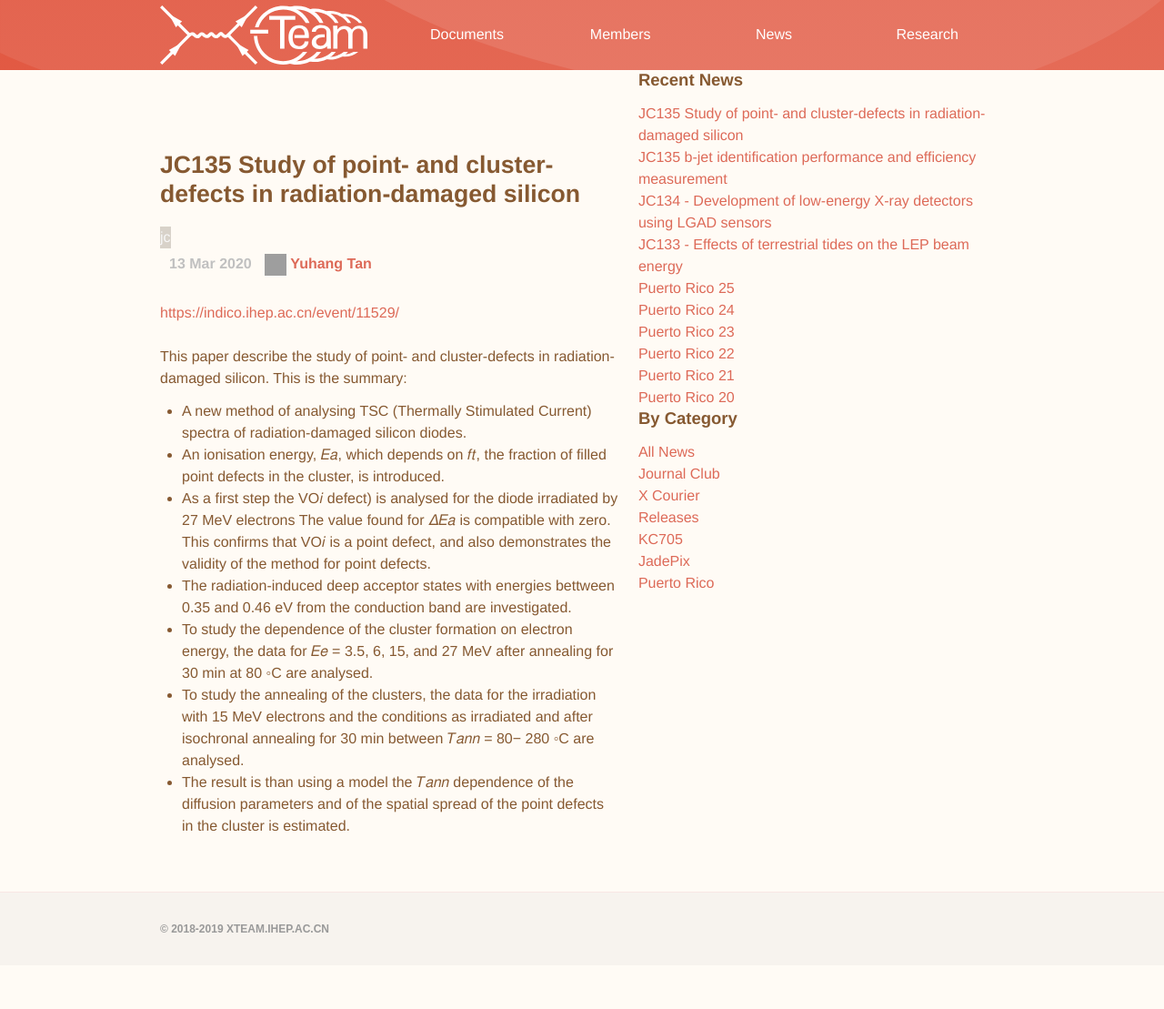
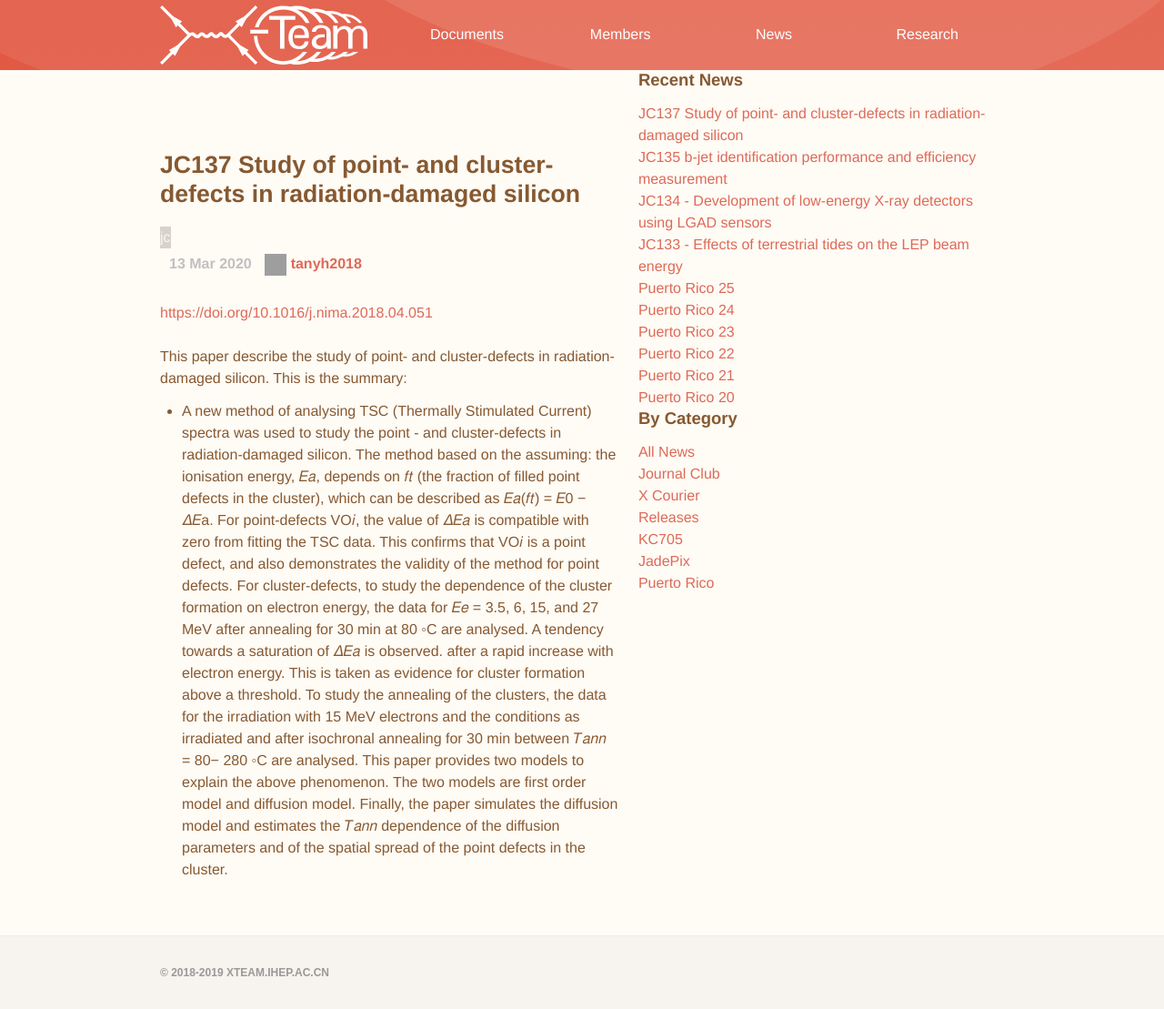
Before and after one commit to dt-np/xteam, a Jekyll site: the page built from _posts/2020-03-13-JC137.md, in a window 1280 px wide. Shown: the whole page at 91% size. Built offline with Jekyll 4.4.1, drawn with Linux system fonts in a browser that asks for light colours; before the commit the page ends 1061 px from its top, so only the background shows below that; grey boxes are pictures that could not be loaded.

Commit message:
modify the summary of JC137 paper

```diff
--- a/_posts/2020-03-13-JC137.md
+++ b/_posts/2020-03-13-JC137.md
@@ -1,17 +1,11 @@
 ---
-title:  "JC135 Study of point- and cluster-defects in radiation-damaged silicon"
+title:  "JC137 Study of point- and cluster-defects in radiation-damaged silicon"
 date: 2020-03-13
-author: Yuhang Tan
+author: tanyh2018
 categories: jc
 ---
 
-<https://indico.ihep.ac.cn/event/11529/>
+<https://doi.org/10.1016/j.nima.2018.04.051>
 
 This paper describe the study of point- and cluster-defects in radiation-damaged silicon. This is the summary:
-- A new method of analysing TSC (Thermally Stimulated Current) spectra of radiation-damaged silicon diodes.
-- An ionisation energy, 𝐸𝑎, which depends on 𝑓𝑡, the fraction of filled point defects in the cluster, is introduced.
-- As a first step the VO𝑖 defect) is analysed for the diode irradiated by 27 MeV electrons The value found for 𝛥𝐸𝑎 is compatible with zero. This confirms that VO𝑖 is a point defect, and also demonstrates the validity of the method for point defects.
-- The radiation-induced deep acceptor states with energies bettween 0.35 and 0.46 eV from the conduction band are investigated.
-- To study the dependence of the cluster formation on electron energy, the data for 𝐸𝑒 = 3.5, 6, 15, and 27 MeV after annealing for 30 min at 80 ◦C are analysed.
-- To study the annealing of the clusters, the data for the irradiation with 15 MeV electrons and the conditions as irradiated and after isochronal annealing for 30 min between 𝑇𝑎𝑛𝑛 = 80− 280 ◦C are analysed.
-- The result is than using a model the 𝑇𝑎𝑛𝑛 dependence of the diffusion parameters and of the spatial spread of the point defects in the cluster is estimated.
+- A new method of analysing TSC (Thermally Stimulated Current) spectra was used to study the point - and cluster-defects in radiation-damaged silicon. The method based on the assuming: the ionisation energy, 𝐸𝑎, depends on 𝑓𝑡 (the fraction of filled point defects in the cluster), which can be described as 𝐸𝑎(𝑓𝑡) = 𝐸0 − 𝛥𝐸a. For point-defects VO𝑖, the value of 𝛥𝐸𝑎 is compatible with zero from fitting the TSC data. This confirms that VO𝑖 is a point defect, and also demonstrates the validity of the method for point defects. For cluster-defects,  to study the dependence of the cluster formation on electron energy, the data for 𝐸𝑒 = 3.5, 6, 15, and 27 MeV after annealing for 30 min at 80 ◦C are analysed. A tendency towards a saturation of 𝛥𝐸𝑎 is observed. after a rapid increase with electron energy. This is taken as evidence for cluster formation above a threshold. To study the annealing of the clusters, the data for the irradiation with 15 MeV electrons and the conditions as irradiated and after isochronal annealing for 30 min between 𝑇𝑎𝑛𝑛 = 80− 280 ◦C are analysed. This paper provides two models to explain the above phenomenon. The two models are first order model and diffusion model. Finally, the paper simulates the diffusion model and estimates the 𝑇𝑎𝑛𝑛 dependence of the diffusion parameters and of the spatial spread of the point defects in the cluster.
```
